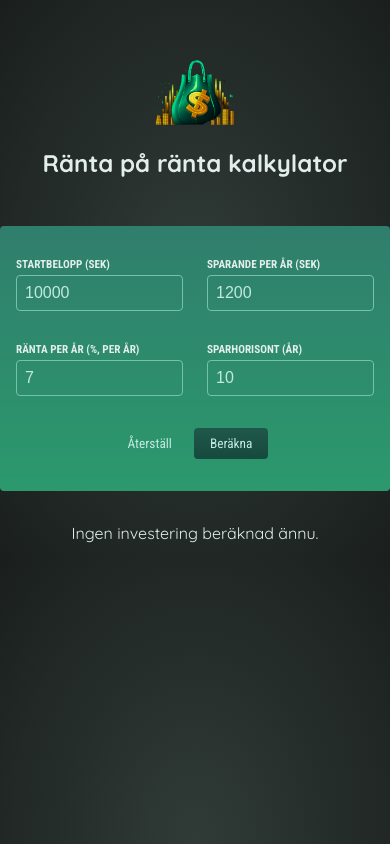
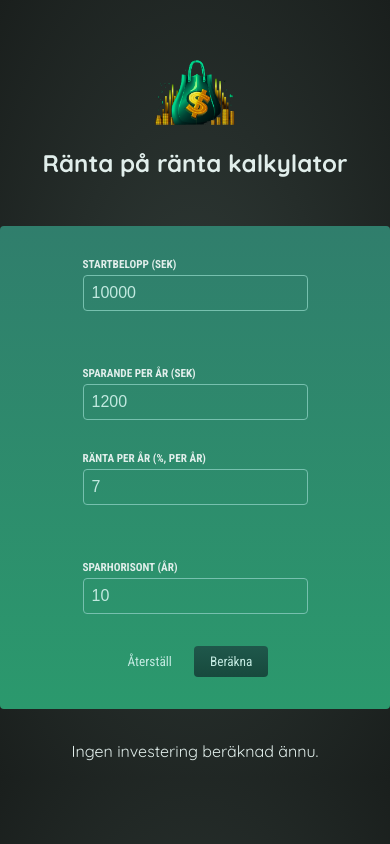
Before and after one commit to angryconsultant/InvestmentCalculator, a React (Create React App) app: page / in a window 390 px wide. Built offline with nearby package versions, Linux system fonts and the light colour scheme.

Commit message:
Responsive form

```diff
--- a/src/components/InvestmentForm.js
+++ b/src/components/InvestmentForm.js
@@ -1,5 +1,7 @@
 import styles from "./InvestmentForm.module.css";
 import React, { useState } from "react";
+import Input from "./UI/Input";
+import Button from "./UI/Button";
 
 const InvestmentForm = (props) => {
   const initialUserInput = {
@@ -27,97 +29,56 @@ const InvestmentForm = (props) => {
     });
   };
 
-  // const currentSavingsChangeHandler = (event) => {
-  //   setUserInput((prevState) => {
-  //     return { ...prevState, "current-savings": event.target.value };
-  //   });
-  //   console.log(event.target.value);
-  // };
-
-  // const yearlyContributionChangeHandler = (event) => {
-  //     setUserInput((prevState) => {
-  //       return { ...prevState, "yearly-contribution": event.target.value };
-  //     });
-  //     console.log(event.target.value);
-  //   };
-
-  //   const expectedReturnChangeHandler = (event) => {
-  //     setUserInput((prevState) => {
-  //       return { ...prevState, "expected-return": event.target.value };
-  //     });
-  //     console.log(event.target.value);
-  //   };
-
-  //   const durationChangeHandler = (event) => {
-  //     setUserInput((prevState) => {
-  //       return { ...prevState, "duration": event.target.value };
-  //     });
-  //     console.log(event.target.value);
-  //   };
-
   return (
-    <form className={styles.form}>
+    <form className={`${styles.form}`}>
       <div className={styles["input-group"]}>
-        <p>
-          <label htmlFor="current-savings">Startbelopp (SEK)</label>
-          <input
+        <Input
+          id="current-savings"
+          label="Startbelopp (SEK)"
           type="number"
-            id="current-savings"
           onChange={(event) =>
             inputChangeHandler("current-savings", event.target.value)
           }
           value={userInput["current-savings"]}
         />
-        </p>
-        <p>
-          <label htmlFor="yearly-contribution">Sparande per år (SEK)</label>
-          <input
+        <Input
+          id="yearly-contribution"
+          label="Sparande per år (SEK)"
           type="number"
-            id="yearly-contribution"
           onChange={(event) =>
             inputChangeHandler("yearly-contribution", event.target.value)
           }
           value={userInput["yearly-contribution"]}
         />
-        </p>
       </div>
       <div className={styles["input-group"]}>
-        <p>
-          <label htmlFor="expected-return">
-            Ränta per år (%, per år)
-          </label>
-          <input
+        <Input
+          id="expected-return"
+          label="Ränta per år (%, per år)"
           type="number"
-            id="expected-return"
           onChange={(event) =>
             inputChangeHandler("expected-return", event.target.value)
           }
           value={userInput["expected-return"]}
         />
-        </p>
-        <p>
-          <label htmlFor="duration">Sparhorisont (år)</label>
-          <input
+        <Input
+          id="duration"
+          label="Sparhorisont (år)"
           type="number"
-            id="duration"
           onChange={(event) =>
             inputChangeHandler("duration", event.target.value)
           }
           value={userInput["duration"]}
         />
-        </p>
       </div>
       <p className={styles.actions}>
-        <button
-          type="reset"
-          className={styles.buttonAlt}
-          onClick={resetHandler}
-        >
+        <Button type="reset" className="buttonAlt" onClick={resetHandler}>
           Återställ
-        </button>
-        <button type="submit" className={styles.button} onClick={submitHandler}>
+        </Button>
+
+        <Button type="submit" className="button" onClick={submitHandler}>
           Beräkna
-        </button>
+        </Button>
       </p>
     </form>
   );
--- a/src/components/InvestmentForm.module.css
+++ b/src/components/InvestmentForm.module.css
@@ -1,8 +1,10 @@
-
+.container {
+  display: flex; /* or inline-flex */
+}
 
 .form {
   padding: 1rem;
-    max-width: 30rem;
+  max-width: 40rem;
   margin: 2rem auto;
   border-radius: 4px;
   background: linear-gradient(180deg, #307e6c, #2b996d);
@@ -10,27 +12,9 @@
 
 .input-group {
   display: flex;
+  flex-wrap: wrap;
   justify-content: space-evenly;
   gap: 1.5rem;
-  }
-
-  .form label {
-    display: block;
-    margin-bottom: 0.25rem;
-    font-family: 'Roboto Condensed', sans-serif;
-    font-size: 0.7rem;
-    font-weight: bold;
-    text-transform: uppercase;
-  }
-
-  .form input {
-    width: 100%;
-    padding: 0.5rem;
-    border: 1px solid #76c0ae;
-    border-radius: 0.25rem;
-    background-color: transparent;
-    color: #c2e9e0;
-    font-size: 1rem;
 }
 
 .actions {
@@ -38,30 +22,3 @@
   justify-content: center;
   gap: 1rem;
 }
-
-  .button {
-    padding: 0.5rem 1rem;
-    border: none;
-    border-radius: 0.25rem;
-    background: linear-gradient(180deg, #1f584b, #17493d);
-    color: #c2e9e0;
-    font-family: 'Roboto Condensed', sans-serif;
-    cursor: pointer;
-  }
-
-  .buttonAlt {
-    font-family: 'Roboto Condensed', sans-serif;
-    border: none;
-    background: transparent;
-    color: #c2e9e0;
-    cursor: pointer;
-  }
-
-  button:hover {
-    background: linear-gradient(180deg, #1b5346, #113c32);
-  }
-
-  .buttonAlt:hover {
-    background: transparent;
-    color: #91e1d0;
-  }
--- /dev/null
+++ b/src/components/UI/Button.js
@@ -0,0 +1,12 @@
+import { Fragment } from "react";
+import classes from "./Button.module.css";
+
+const Button = (props) => {
+  return (
+      <button type={props.type} className={classes[props.className]} onClick={props.onClick}>
+        {props.children}
+      </button>
+  );
+};
+
+export default Button;
--- /dev/null
+++ b/src/components/UI/Button.module.css
@@ -0,0 +1,27 @@
+
+.button {
+    padding: 0.5rem 1rem;
+    border: none;
+    border-radius: 0.25rem;
+    background: linear-gradient(180deg, #1f584b, #17493d);
+    color: #c2e9e0;
+    font-family: "Roboto Condensed", sans-serif;
+    cursor: pointer;
+  }
+
+  .buttonAlt {
+    font-family: "Roboto Condensed", sans-serif;
+    border: none;
+    background: transparent;
+    color: #c2e9e0;
+    cursor: pointer;
+  }
+
+  button:hover {
+    background: linear-gradient(180deg, #1b5346, #113c32);
+  }
+
+  .buttonAlt:hover {
+    background: transparent;
+    color: #91e1d0;
+  }
--- /dev/null
+++ b/src/components/UI/Input.js
@@ -0,0 +1,20 @@
+import { Fragment } from "react";
+import classes from "./Input.module.css";
+
+const Input = (props) => {
+  return (
+    <Fragment>
+      <p>
+        <label htmlFor={props.id}>{props.label}</label>
+        <input
+          type={props.type}
+          id={props.id}
+          onChange={props.onChange}
+          value={props.value}
+        />
+      </p>
+    </Fragment>
+  );
+};
+
+export default Input;
--- /dev/null
+++ b/src/components/UI/Input.module.css
@@ -0,0 +1,18 @@
+label {
+    display: block;
+    margin-bottom: 0.25rem;
+    font-family: "Roboto Condensed", sans-serif;
+    font-size: 0.7rem;
+    font-weight: bold;
+    text-transform: uppercase;
+  }
+
+input {
+    width: 100%;
+    padding: 0.5rem;
+    border: 1px solid #76c0ae;
+    border-radius: 0.25rem;
+    background-color: transparent;
+    color: #c2e9e0;
+    font-size: 1rem;
+  }
```
Lines whose indentation alone changed are shown as unchanged.
